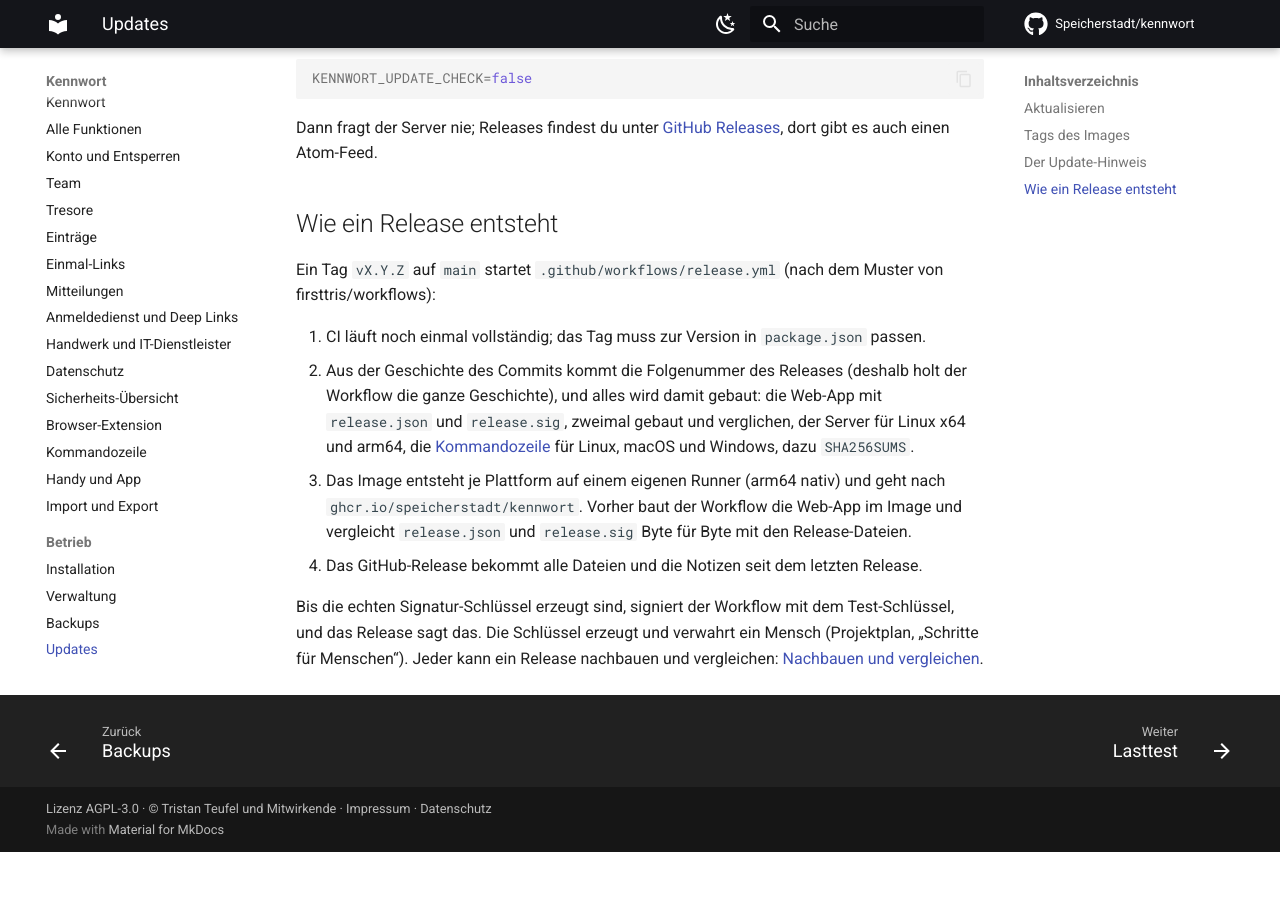
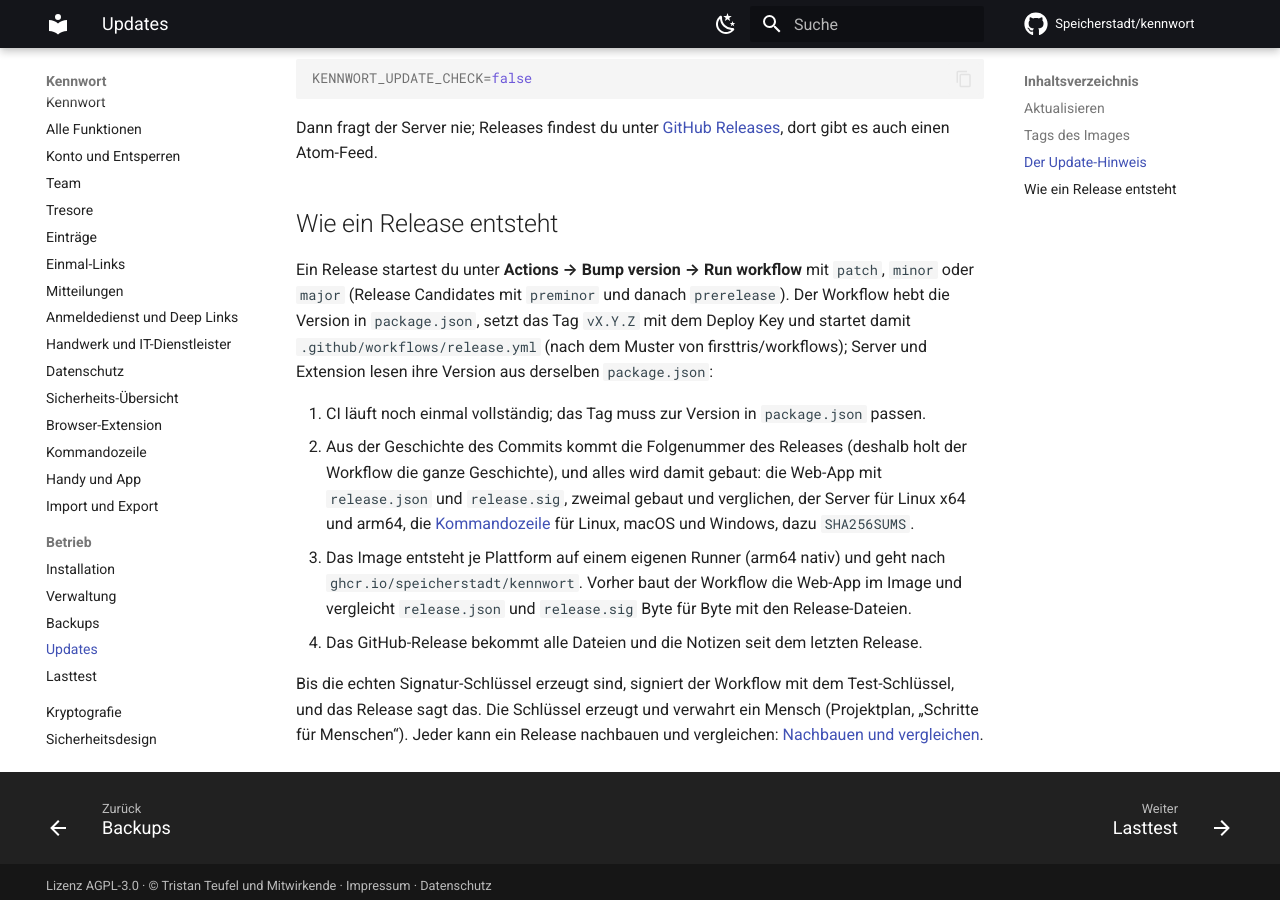
Before and after one commit to Speicherstadt/kennwort, an MkDocs documentation site: the page built from docs/updates.md, in a window 1280 px wide and 900 px high, scrolled down 1584 px. Built offline with MkDocs 1.6.1 and Material for MkDocs 9.7.7, drawn with Linux system fonts in a browser that asks for light colours; comment, search, counter and statistics services are not loaded; before the commit the page ends 2436 px from its top, so only the background shows below that.

Commit message:
ci: a Bump version workflow as in Haben; server and extension read the root version (#145)
Actions → Bump version raises package.json, tags vX.Y.Z with the deploy key
and so starts release.yml (firsttris/workflows bump-version.yml). The server
and the extension manifest now read the root package.json, so the bump
changes one file; the manifest drops a pre-release suffix browsers refuse.


Claude-Session: https://claude.ai/code/session_01Y3rdfXnaqLdfwSre65bgwT

Co-authored-by: Claude <noreply@anthropic.com>

```diff
--- a/docs/updates.md
+++ b/docs/updates.md
@@ -75,8 +75,11 @@ Atom-Feed.
 
 ## Wie ein Release entsteht
 
-Ein Tag `vX.Y.Z` auf `main` startet `.github/workflows/release.yml` (nach dem Muster von
-firsttris/workflows):
+Ein Release startest du unter **Actions → Bump version → Run workflow** mit `patch`, `minor` oder
+`major` (Release Candidates mit `preminor` und danach `prerelease`). Der Workflow hebt die Version in
+`package.json`, setzt das Tag `vX.Y.Z` mit dem Deploy Key und startet damit
+`.github/workflows/release.yml` (nach dem Muster von firsttris/workflows); Server und Extension lesen
+ihre Version aus derselben `package.json`:
 
 1. CI läuft noch einmal vollständig; das Tag muss zur Version in `package.json` passen.
 2. Aus der Geschichte des Commits kommt die Folgenummer des Releases (deshalb holt der Workflow die
```
Also changed, not shown: 3 other files.
